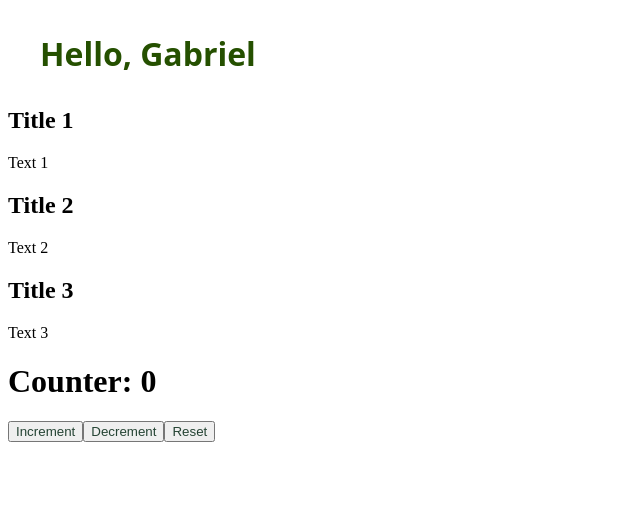
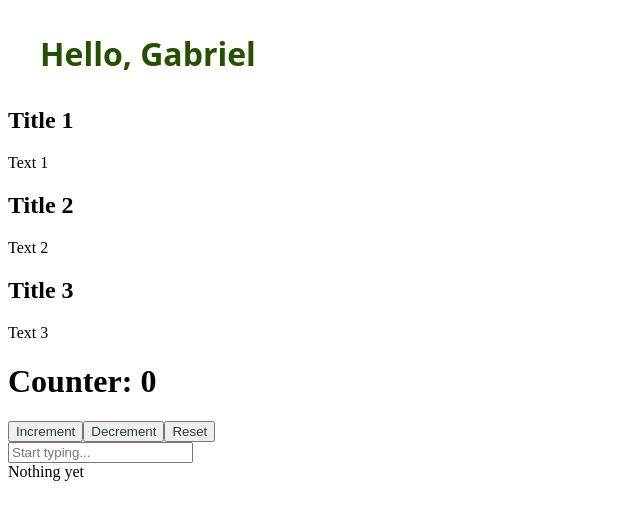
Before and after one commit to gabrielsantosdelima/frontend-studies, an Angular app in the folder angular-studies/: page / in a window 1280 px wide. Shown: the top 520 px of the page, without its empty margins (0-640 px from the left). Built offline with nearby package versions, Linux system fonts and the light colour scheme.

Commit message:
feat(text-mirror): implement event binding and two-way

```diff
--- a/angular-studies/src/app/app.html
+++ b/angular-studies/src/app/app.html
@@ -14,5 +14,7 @@
     </app-card>
 
     <app-counter/>
+
+    <app-text-mirror/>
 </main>
 <router-outlet></router-outlet>
--- a/angular-studies/src/app/app.ts
+++ b/angular-studies/src/app/app.ts
@@ -3,11 +3,12 @@ import { RouterOutlet } from '@angular/router';
 import { Greeting } from './components/greeting/greeting';
 import { Card } from './components/card/card';
 import { Counter } from './components/counter/counter';
+import { TextMirror } from './components/text-mirror/text-mirror';
 
 @Component({
   selector: 'app-root',
   standalone: true,
-  imports: [RouterOutlet, Greeting, Card, Counter],
+  imports: [RouterOutlet, Greeting, Card, Counter, TextMirror],
   templateUrl: './app.html',
   styleUrl: './app.scss'
 })
--- /dev/null
+++ b/angular-studies/src/app/components/text-mirror/text-mirror.html
@@ -0,0 +1,6 @@
+<input [(ngModel)]="mirroredText" placeholder="Start typing..."/>
+
+<div>
+    <div *ngIf="mirroredText">You tiped: {{mirroredText}}</div>
+    <div *ngIf="!mirroredText">Nothing yet</div>
+</div>
--- /dev/null
+++ b/angular-studies/src/app/components/text-mirror/text-mirror.scss
@@ -0,0 +1,5 @@
+p{
+    font-family: sans-serif;
+    font-size: 20px;
+    color: #203432;
+}
--- /dev/null
+++ b/angular-studies/src/app/components/text-mirror/text-mirror.ts
@@ -0,0 +1,15 @@
+import { CommonModule } from "@angular/common";
+import { Component } from "@angular/core";
+import { FormsModule } from "@angular/forms";
+
+@Component({
+    selector: 'app-text-mirror',
+    standalone: true,
+    imports: [CommonModule, FormsModule],
+    templateUrl: './text-mirror.html',
+    styleUrl: './text-mirror.scss'
+})
+
+export class TextMirror {
+    mirroredText = '';
+}
```
Also changed, not shown: 1 other file (tests, documents, lock files or other folders).
